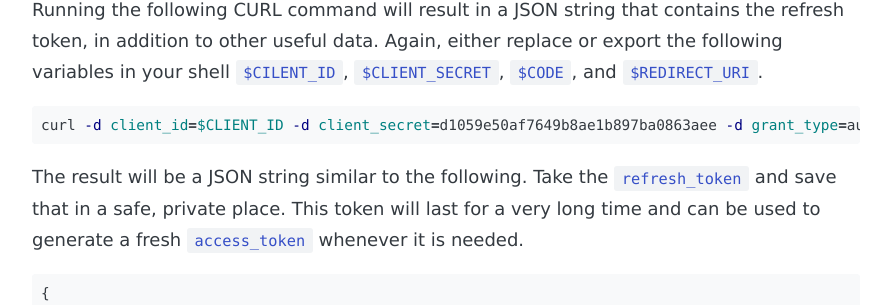
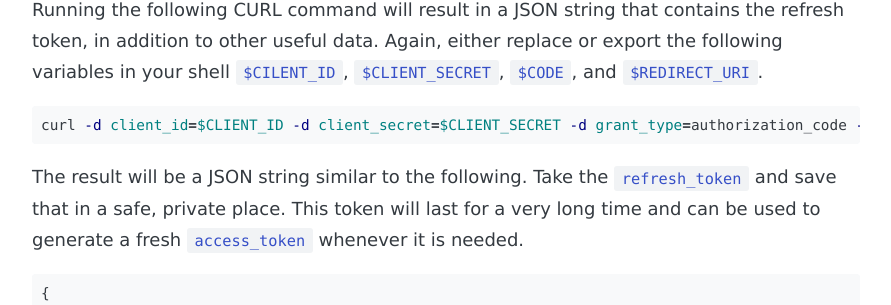
Before and after one commit to benwiz/blog, a Jekyll site: the page built from _posts/2018-12-23-how-to-create-a-spotify-refresh-token.md, in a window 1280 px wide. Shown: the part 1371-1676 px from the top of the page, without its empty margins (194-1085 px from the left). Built offline with Jekyll 4.4.1, drawn with Linux system fonts in a browser that asks for light colours; nearby versions of some CDN libraries; some web fonts are replaced.

Commit message:
remove client secret

````diff
--- a/_posts/2018-12-23-how-to-create-a-spotify-refresh-token.md
+++ b/_posts/2018-12-23-how-to-create-a-spotify-refresh-token.md
@@ -39,7 +39,7 @@ https://benwiz.io/?code=$CODE
 Running the following CURL command will result in a JSON string that contains the refresh token, in addition to other useful data. Again, either replace or export the following variables in your shell `$CILENT_ID`, `$CLIENT_SECRET`, `$CODE`, and `$REDIRECT_URI`.
 
 ```sh
-curl -d client_id=$CLIENT_ID -d client_secret=d1059e50af7649b8ae1b897ba0863aee -d grant_type=authorization_code -d code=$CODE -d redirect_uri=$REDIRECT_URI https://accounts.spotify.com/api/token
+curl -d client_id=$CLIENT_ID -d client_secret=$CLIENT_SECRET -d grant_type=authorization_code -d code=$CODE -d redirect_uri=$REDIRECT_URI https://accounts.spotify.com/api/token
 ```
 
 The result will be a JSON string similar to the following. Take the `refresh_token` and save that in a safe, private place. This token will last for a very long time and can be used to generate a fresh `access_token` whenever it is needed.
````
